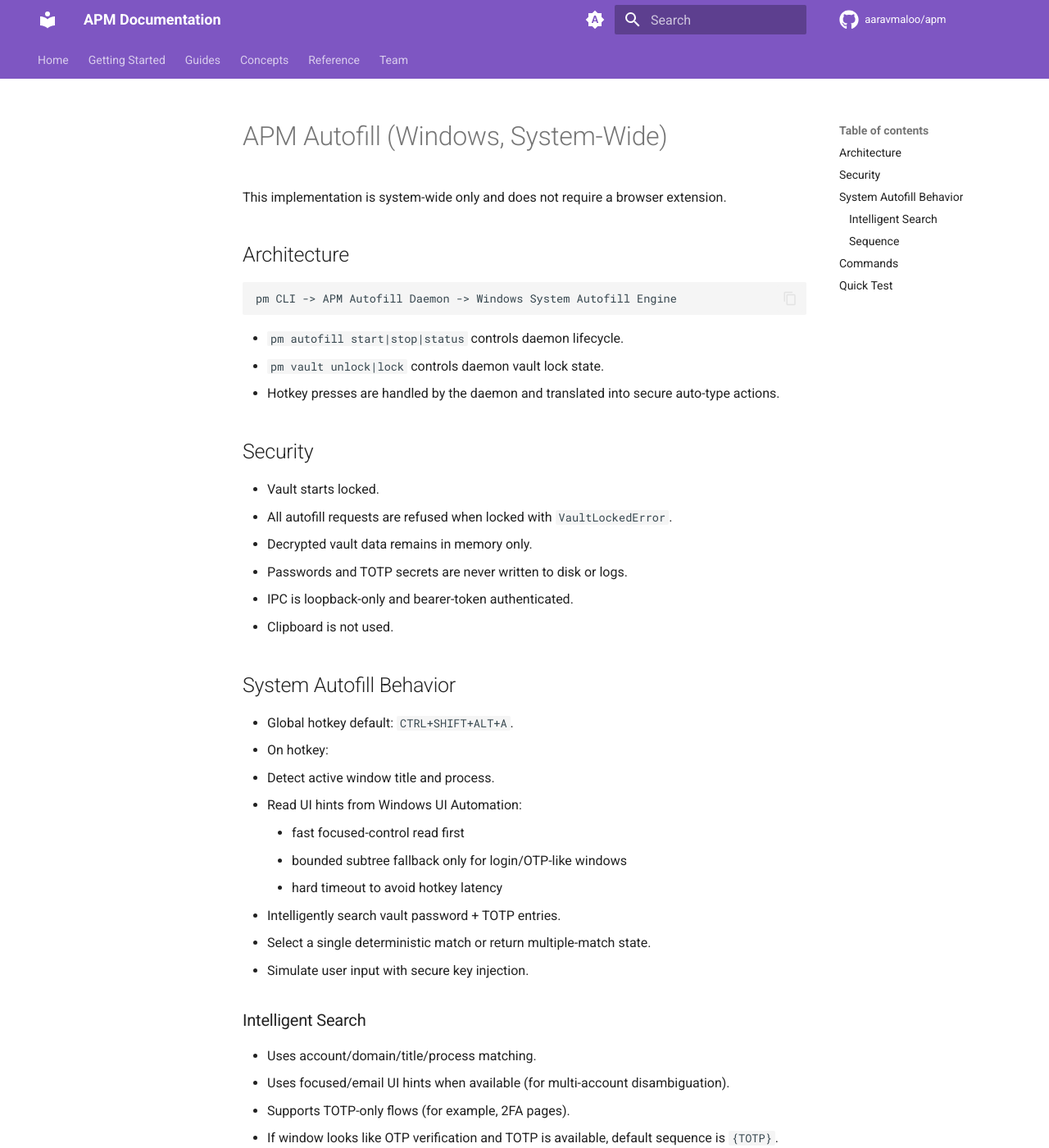
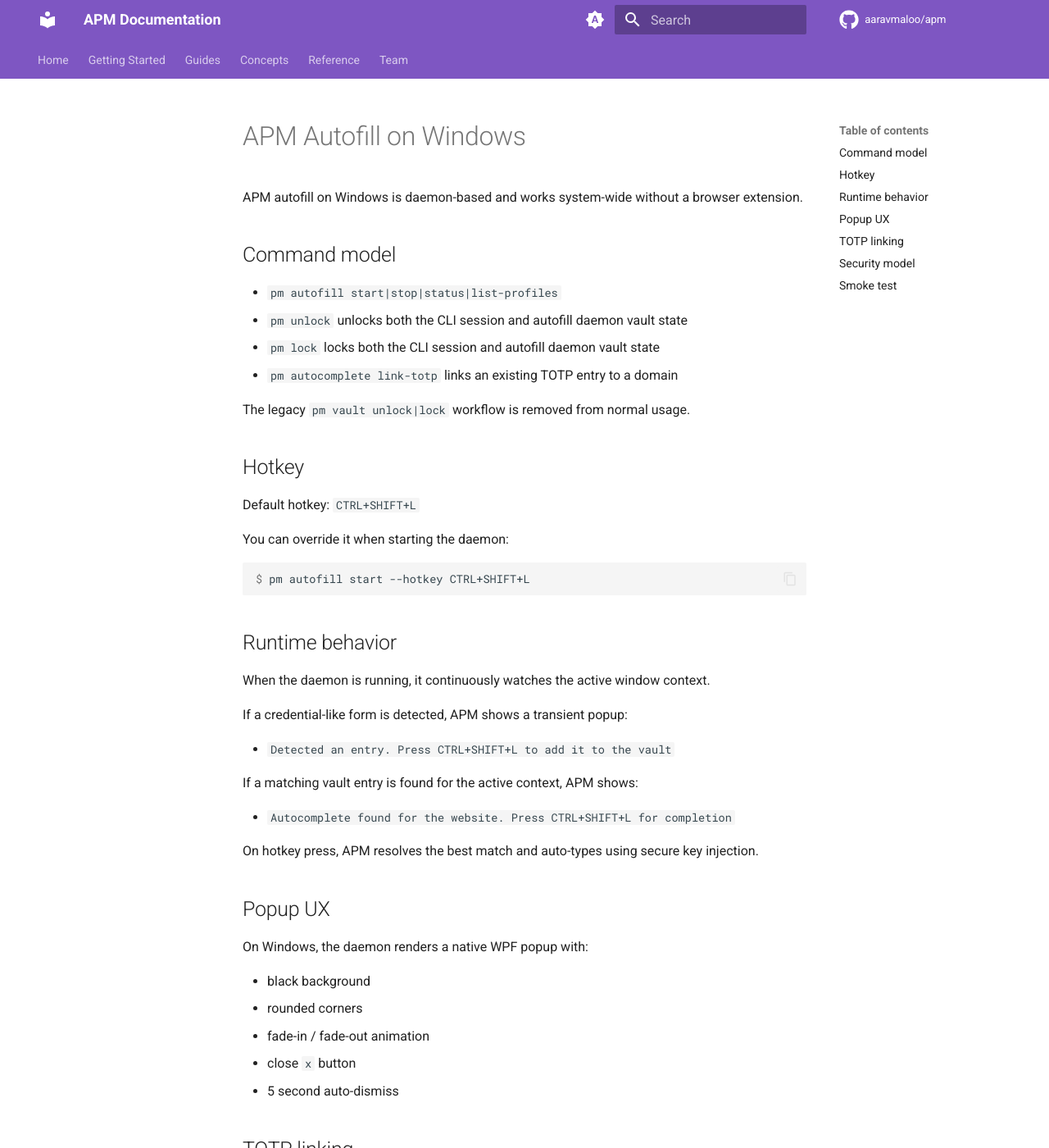
Before and after one commit to aaravmaloo/apm, an MkDocs documentation site: the page built from docs/autofill_windows.md, in a window 1280 px wide and 1400 px high. Shown: the whole window at 82% size. Built offline with MkDocs 1.6.1 and Material for MkDocs 9.7.7, drawn with Linux system fonts in a browser that asks for light colours; comment, search, counter and statistics services are not loaded; some of the changed text lies outside the part shown.

Commit message:
update autofill

````diff
--- a/docs/autofill_windows.md
+++ b/docs/autofill_windows.md
@@ -1,75 +1,78 @@
-# APM Autofill (Windows, System-Wide)
+# APM Autofill on Windows
 
-This implementation is system-wide only and does not require a browser extension.
+APM autofill on Windows is daemon-based and works system-wide without a browser extension.
 
-## Architecture
+## Command model
 
-```
-pm CLI -> APM Autofill Daemon -> Windows System Autofill Engine
+- `pm autofill start|stop|status|list-profiles`
+- `pm unlock` unlocks both the CLI session and autofill daemon vault state
+- `pm lock` locks both the CLI session and autofill daemon vault state
+- `pm autocomplete link-totp` links an existing TOTP entry to a domain
+
+The legacy `pm vault unlock|lock` workflow is removed from normal usage.
+
+## Hotkey
+
+Default hotkey: `CTRL+SHIFT+L`
+
+You can override it when starting the daemon:
+
+```console
+$ pm autofill start --hotkey CTRL+SHIFT+L
 ```
 
-- `pm autofill start|stop|status` controls daemon lifecycle.
-- `pm vault unlock|lock` controls daemon vault lock state.
-- Hotkey presses are handled by the daemon and translated into secure auto-type actions.
+## Runtime behavior
 
-## Security
+When the daemon is running, it continuously watches the active window context.
+
+If a credential-like form is detected, APM shows a transient popup:
+
+- `Detected an entry. Press CTRL+SHIFT+L to add it to the vault`
+
+If a matching vault entry is found for the active context, APM shows:
+
+- `Autocomplete found for the website. Press CTRL+SHIFT+L for completion`
+
+On hotkey press, APM resolves the best match and auto-types using secure key injection.
+
+## Popup UX
+
+On Windows, the daemon renders a native WPF popup with:
+
+- black background
+- rounded corners
+- fade-in / fade-out animation
+- close `x` button
+- 5 second auto-dismiss
+
+## TOTP linking
+
+To bind an existing TOTP to a domain:
+
+```console
+$ pm autocomplete link-totp
+domain: https://www.github.com
+link-totp-id: 4
+```
+
+This mapping applies to the domain and subdomain matching flow used by intelligent autofill.
+
+## Security model
 
 - Vault starts locked.
-- All autofill requests are refused when locked with `VaultLockedError`.
-- Decrypted vault data remains in memory only.
-- Passwords and TOTP secrets are never written to disk or logs.
-- IPC is loopback-only and bearer-token authenticated.
-- Clipboard is not used.
+- Requests are rejected while locked (`VaultLockedError`).
+- Decrypted data is held in memory only.
+- Secrets are wiped on lock or daemon shutdown.
+- Daemon IPC is loopback + bearer-token protected.
+- Clipboard is not used by core autofill typing.
 
-## System Autofill Behavior
+## Smoke test
 
-- Global hotkey default: `CTRL+SHIFT+ALT+A`.
-- On hotkey:
-  1. Detect active window title and process.
-  2. Read UI hints from Windows UI Automation:
-     - fast focused-control read first
-     - bounded subtree fallback only for login/OTP-like windows
-     - hard timeout to avoid hotkey latency
-  3. Intelligently search vault password + TOTP entries.
-  4. Select a single deterministic match or return multiple-match state.
-  5. Simulate user input with secure key injection.
-
-### Intelligent Search
-
-- Uses account/domain/title/process matching.
-- Uses focused/email UI hints when available (for multi-account disambiguation).
-- Supports TOTP-only flows (for example, 2FA pages).
-- If window looks like OTP verification and TOTP is available, default sequence is `{TOTP}`.
-
-### Sequence
-
-Supported tokens:
-- `{USERNAME}`
-- `{PASSWORD}`
-- `{TOTP}`
-- `{TAB}`
-- `{ENTER}`
-
-Default login sequence:
-- `{USERNAME}{TAB}{PASSWORD}{ENTER}`
-
-## Commands
-
-- `pm autofill start`
-- `pm autofill stop`
-- `pm autofill status`
-- `pm autofill list-profiles`
-- `pm vault unlock`
-- `pm vault lock`
-
-## Quick Test
-
-1. Start daemon:
-   - `pm --vault C:\path\to\vault.dat autofill start`
-2. Unlock daemon vault:
-   - `pm --vault C:\path\to\vault.dat vault unlock`
-3. Focus target window (login or OTP screen).
-4. Press `CTRL+SHIFT+ALT+A`.
-5. Lock and stop when finished:
-   - `pm --vault C:\path\to\vault.dat vault lock`
-   - `pm --vault C:\path\to\vault.dat autofill stop`
+```console
+$ pm --vault C:\path\to\vault.dat autofill start
+$ pm --vault C:\path\to\vault.dat unlock
+# focus target login window
+# press CTRL+SHIFT+L
+$ pm --vault C:\path\to\vault.dat lock
+$ pm --vault C:\path\to\vault.dat autofill stop
+```
````
